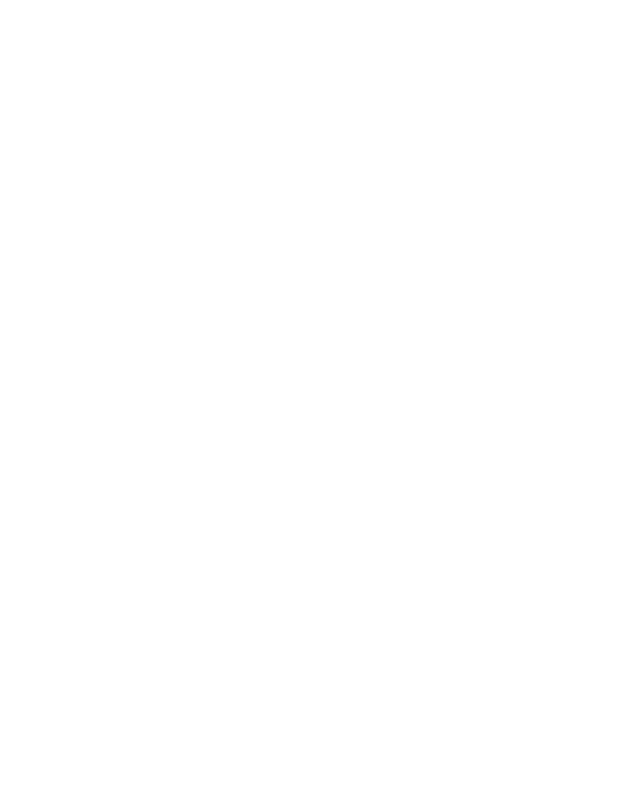
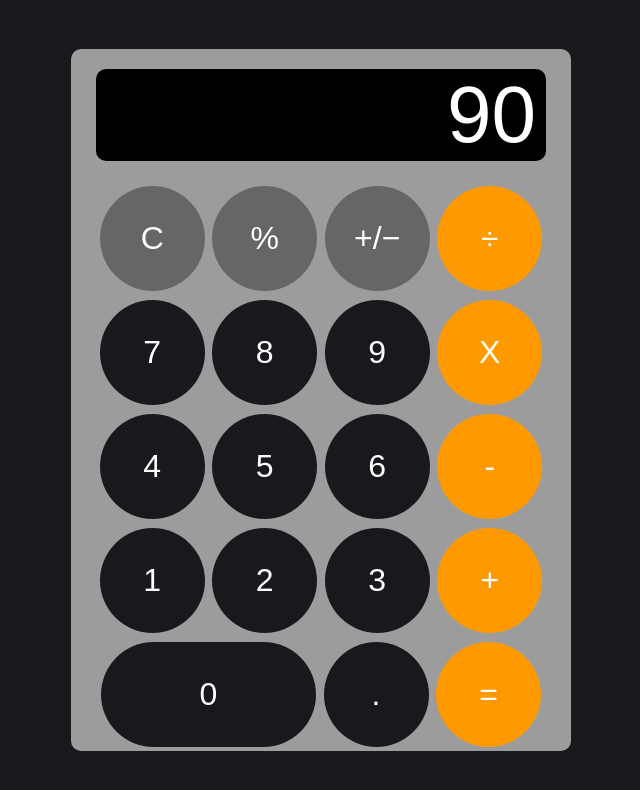
Before and after one commit to WiktorMarcin/Calculator, a plain HTML site: page index.html in a window 1280 px wide. Shown: the whole page, without its empty margins (319-959 px from the left). Drawn offline with Linux system fonts and the light colour scheme.

Commit message:
UI for the calculator is ready. Not connected to JS only visual

```diff
--- a/index.html
+++ b/index.html
@@ -4,8 +4,42 @@
     <meta charset="UTF-8">
     <meta name="viewport" content="width=device-width, initial-scale=1.0">
     <title>Calculator</title>
+    <link rel="stylesheet" href="style.css">
 </head>
 <body>
-
+    <div id="calculator">
+        <div id="display"><p id="displayValue">90</p></div>
+        <div id="buttons">
+            <div id="firstRow">
+                <div class="button operation">C</div>
+                <div class="button operation">%</div>
+                <div class="button operation">+/−</div>
+                <div class="button operator">÷</div>
+            </div>
+            <div id="secondRow">
+                <div class="button number">7</div>
+                <div class="button number">8</div>
+                <div class="button number">9</div>
+                <div class="button operator">X</div>
+            </div>
+            <div id="thirdRow">
+                <div class="button number">4</div>
+                <div class="button number">5</div>
+                <div class="button number">6</div>
+                <div class="button operator">-</div>
+            </div>
+                <div id="fourthRow">
+                <div class="button number">1</div>
+                <div class="button number">2</div>
+                <div class="button number">3</div>
+                <div class="button operator">+</div>
+            </div>
+            <div id="fifthRow">
+                <div class="button number doubleSpace">0</div>
+                <div class="button number">.</div>
+                <div class="button operator">=</div>
+            </div>
+        </div>
+    </div>
 </body>
 </html>
--- a/style.css
+++ b/style.css
@@ -0,0 +1,91 @@
+*{
+    padding: 0;
+    margin: 0;
+    font-family: sans-serif;
+    color: white;
+    cursor: alias;
+}
+
+body {
+    background: #19191d;
+    display: flex;
+    justify-content: center;
+    align-items: center;
+    height: 100vh;
+}
+
+#calculator {
+    display: flex;
+    flex-direction: column;
+    align-items: center;
+
+    width: 500px;
+    background: #9c9c9c;
+    border-radius: 10px;
+}
+
+#calculator #display {
+    background-color: black;
+    width: 450px;
+    margin: 20px 0;
+    border-radius: 10px;
+    text-align: end;
+    font-size: 5em;
+}
+
+#calculator #display p {
+    margin-right: 10px;
+}
+
+#buttons {
+    display: flex;
+    flex-direction: column;
+    justify-content: space-around;
+    width: 450px;
+    height: 570px;
+}
+
+#buttons div {
+    display: flex;
+    justify-content: center;
+    gap: 7.5px;
+}
+
+#buttons .button {
+    height: 105px;
+    width: 105px;
+    border-radius: 60px;
+
+    display: flex;
+    justify-content: center;
+    align-items: center;
+
+    background: #19191d;
+    font-size: 2em;
+
+    cursor: grab;
+}
+
+#buttons .doubleSpace{
+    width: 215px;
+}
+
+#buttons .number:hover{
+    background: rgb(66, 66, 66);
+}
+
+#buttons .operation{
+    background: #666666;
+}
+
+#buttons .operation:hover{
+    background: #3d3d3d;
+}
+
+#buttons .operator {
+    background: #ff9900;
+}
+
+#buttons .operator:hover {
+    background: #c57600;
+}
```
